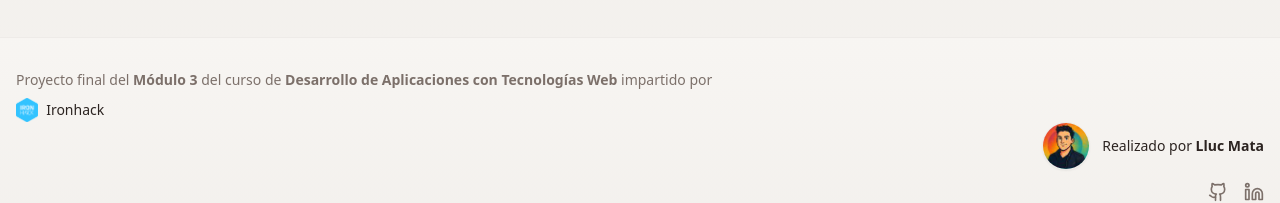
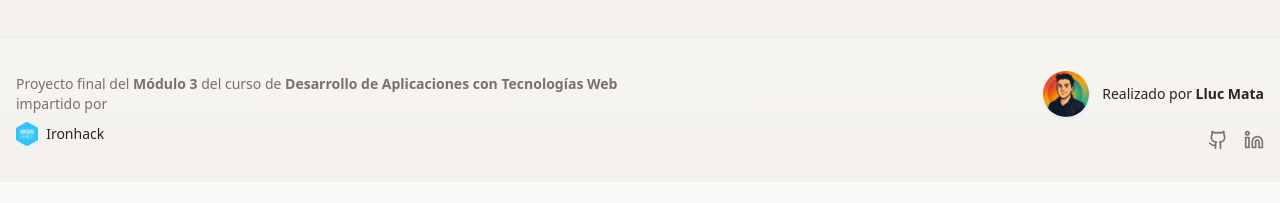
Before and after one commit to LlucMH/project_module_3, a React (Vite) app in the folder FrontEnd/my-recipes/: page / in a window 1280 px wide. Shown: the part 1159-1362 px from the top of the page. After the commit the page ends 1341 px from the top, so only its background shows below. Built offline with nearby package versions, Linux system fonts and the light colour scheme; no server answers; the database is empty.

Commit message:
footer grid

```diff
--- a/FrontEnd/my-recipes/src/components/Footer.jsx
+++ b/FrontEnd/my-recipes/src/components/Footer.jsx
@@ -1,4 +1,3 @@
-// src/components/Footer.jsx
 import { Card } from "@/components/ui/card";
 import { Github, Linkedin } from "lucide-react";
 
@@ -6,6 +5,7 @@
   return (
     <footer className="bg-gradient-cream border-t border-muted mt-12">
         <div className="container mx-auto px-4 py-8">
+        <div className="grid grid-cols-1 md:grid-cols-2 gap-6 items-center">
             {/* Texto */}
             <div className="text-center md:text-left">
             <p className="text-sm text-muted-foreground">
@@ -51,6 +51,7 @@
             </div>
             </div>
         </div>
+        </div>
     </footer>
   );
 }
```
Lines whose indentation alone changed are shown as unchanged.
